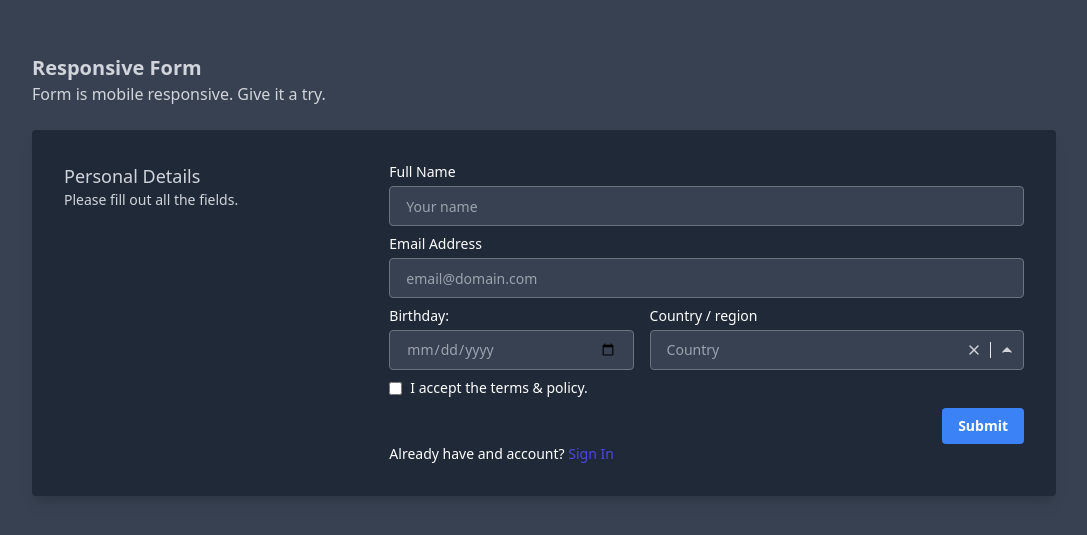
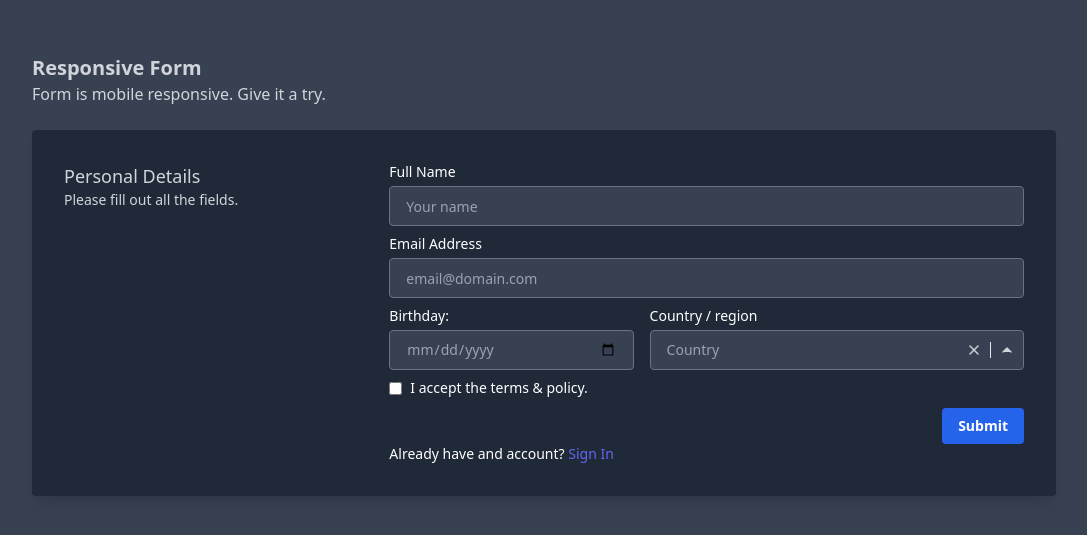
Before and after one commit to AbidAlWassie/Forum-Website, a website: page register.html in a window 1280 px wide. Shown: the part 113-648 px from the top of the page, without its empty margins (96-1183 px from the left). Drawn offline with Linux system fonts and the light colour scheme.

Commit message:
updated project

```diff
--- a/register.html
+++ b/register.html
@@ -68,7 +68,7 @@
 
                 <div class="md:col-span-5 text-right">
                   <div class="inline-flex items-end">
-                    <button class="bg-blue-500 hover:bg-blue-700 text-white font-bold py-2 px-4 rounded">Submit</button>
+                    <button class="bg-blue-600 hover:bg-blue-500 text-white font-bold py-2 px-4 rounded">Submit</button>
                   </div>
                 </div>
 
@@ -78,7 +78,7 @@
 
               <div class="">
                 <div class="text-sm">
-                  Already have and account? <a href="login.html" class="font-medium text-indigo-600 hover:text-indigo-500">
+                  Already have and account? <a href="login.html" class="font-medium text-indigo-500 hover:text-indigo-400">
                     Sign In
                   </a>
                 </div>
```
Also changed, not shown: build/styles.css.
